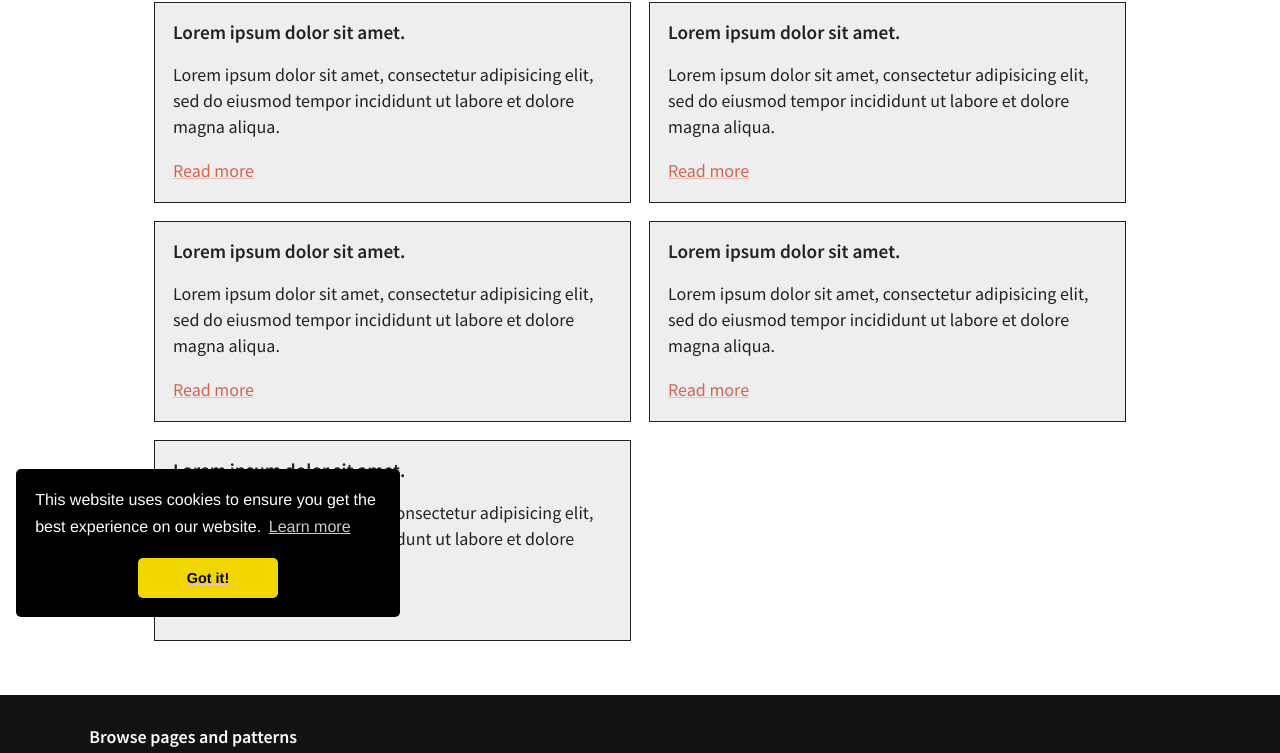
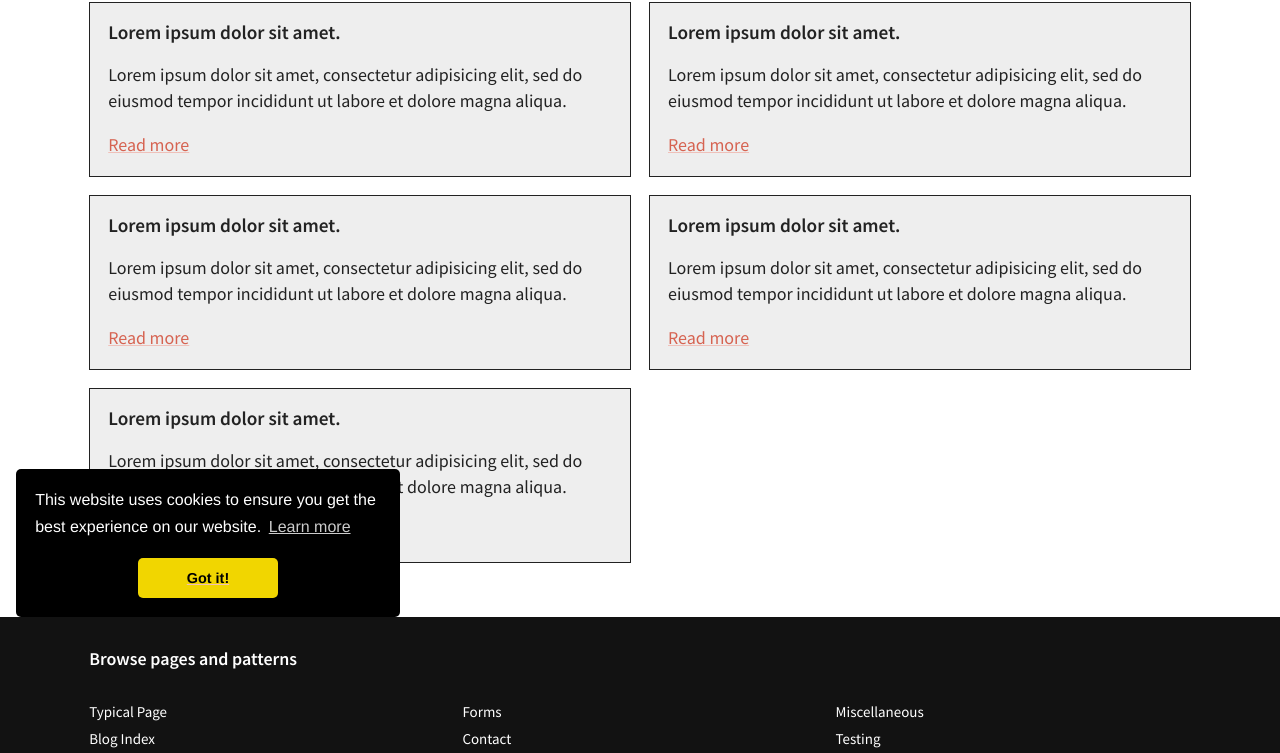
Before and after one commit to fuzzylogicxx/sofrito, a website: page src/copy/grid.html in a window 1280 px wide. Shown: the part 167-920 px from the top of the page. Drawn offline with nearby package versions, Linux system fonts and the light colour scheme; files that its build step writes are made by us from their sources.

Commit message:
Added better progressive enhancement into the .grid utility

```diff
--- a/src/copy/grid.html
+++ b/src/copy/grid.html
@@ -6,13 +6,13 @@
 
   <main class="primary-content">
 
-    <div class="container" style="margin-left: 10%; margin-right: 10%;">
+    <div class="container">
 
       <h1>Grid</h1>
 
       <div class="stack">
 
-        <ul class="grid" data-min="20rem">
+        <ul class="grid" data-min="15rem">
           <li class="box">
             <div class="stack">
               <h3>Lorem ipsum dolor sit amet.</h3>
--- a/src/sass/components/_responsive_layout_utilities.scss
+++ b/src/sass/components/_responsive_layout_utilities.scss
@@ -2,7 +2,7 @@
 // Grid: https://css-tricks.com/snippets/css/complete-guide-grid/, http://grid.malven.co/, https://cssgrid-generator.netlify.com/
 
 
-// Temp til WE decide where to put these vars
+// Temp til we decide where to put these vars
 
 :root {
   --border-thin: 1px;
@@ -108,8 +108,9 @@
 }
 
 
-// Container: a class for centring the outermost columns/containers in "centred" sites (i.e. no sidebar flush at viewport edge) like BBC, gov.uk etc.
+// Container: a class for centring the widest/outermost columns/containers, in "centred" sites (i.e. non-full-width sites) like BBC, gov.uk etc.
 // I could have created dedicated styles but instead I’m creating an instance of .centre (slightly customised) so as to inherit .centre’s goodness.
+// To do: a better approach might be to just use a .centre here but with appropriate variables passed in, then a .centre (with normal measure) nested inside which avoids the potential too-wide content.
 
 .container {
   @include centre();
@@ -301,12 +302,18 @@
 // Vars: i) "minimum": the left-hand value of the min() function, e.g. 20rem; ii) "space": the space between grid cells, e.g. 1rem.
 
 @mixin grid($min_trigger: 20rem, $space: 1rem) {
+
+  // the following are applied only when grid is supported, otherwise ignored.
   display: grid;
   grid-gap: $space;
   grid-template-columns: 100%;
-
   &.aboveMin {
     grid-template-columns: repeat(auto-fit, minmax($min_trigger, 1fr));
+
+    // Here’s an optional variation which centers the grid. It requires auto-fit rather than auto-fill and a non-1fr max value in minmax())
+    // grid-template-columns: repeat(auto-fit, minmax(var(--min-col-width), 35ch));
+    // NB if providing a fallback, and it uses flexbox, wrap the justify-content within an @supports (display: grid).
+    // justify-content: center;
   }
 
   // Add min() into the mix to avoid overflows within narrow containers.
@@ -314,10 +321,29 @@
   @supports (width: m#{i}n(20rem, 100%)) {
     grid-template-columns: repeat(auto-fit, minmax(m#{i}n(20rem, 100%), 1fr));
   }
+
+  // Set up an acceptable "stacked layout" baseline for browsers that lack grid support
+  & > * {
+    max-width: $min_trigger;
+    margin-left: auto;
+    margin-right: auto;
+  }
+
+  & > * + * {
+    margin-top: 1rem;
+  }
+
+  // Remove those baseline "stacked layout" styles if we have grid support.
+  @supports (display: grid) {
+    & > * {
+      max-width: unset;
+      margin: 0;
+    }
+  }
 }
 
 .grid {
-  @include grid();
+  @include grid(15rem);
 }
 
 
```
